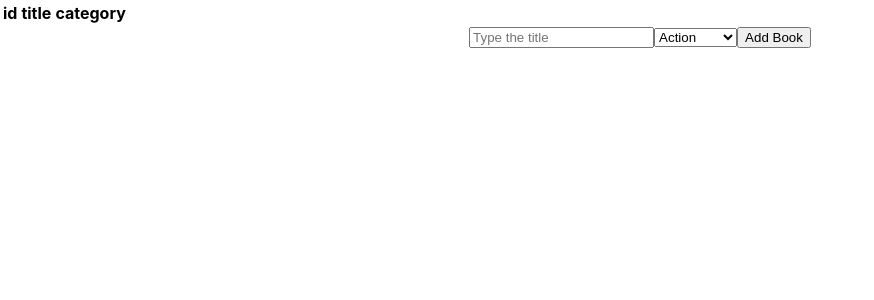
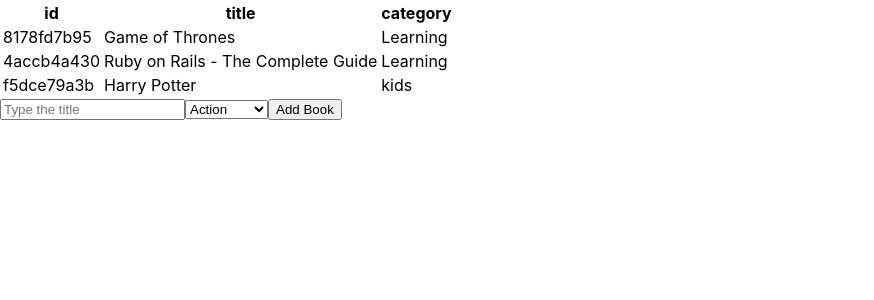
Before and after one commit to tiagoit/mv-react-02-library, a React (Create React App) app: page / in a window 1280 px wide. Shown: the top 300 px of the page, without its empty margins (0-874 px from the left). Built offline with nearby package versions, Linux system fonts and the light colour scheme.

Commit message:
feat: connect the redux state object to App child components

```diff
--- a/src/components/App.js
+++ b/src/components/App.js
@@ -1,15 +1,28 @@
 import React from 'react';
+import { PropTypes } from 'prop-types';
 import BooksForm from '../containers/BooksForm';
 import BooksList from '../containers/BooksList';
 import './App.css';
 
-function App() {
-  return (
-    <div className="App">
-      <BooksList />
-      <BooksForm />
-    </div>
-  );
+class App extends React.Component {
+  constructor(props) {
+    super(props);
+    const { books } = this.props;
+    this.books = books;
+  }
+
+  render() {
+    return (
+      <div>
+        <BooksList books={this.books} />
+        <BooksForm />
+      </div>
+    );
+  }
 }
 
+App.propTypes = {
+  books: PropTypes.arrayOf(PropTypes.object).isRequired,
+};
+
 export default App;
--- a/src/components/Book.js
+++ b/src/components/Book.js
@@ -20,7 +20,7 @@
 
 Book.propTypes = {
   book: PropTypes.shape({
-    id: PropTypes.number.isRequired,
+    id: PropTypes.string.isRequired,
     title: PropTypes.string.isRequired,
     category: PropTypes.string.isRequired,
   }).isRequired,
--- a/src/containers/BooksList.js
+++ b/src/containers/BooksList.js
@@ -15,7 +15,7 @@
         </tr>
       </thead>
       <tbody>
-        { books.map((book) => <Book book={book} />)}
+        { books.map((book) => <Book book={book} key={book.id} />)}
       </tbody>
     </table>
   );
--- a/src/index.js
+++ b/src/index.js
@@ -2,7 +2,7 @@
 import ReactDOM from 'react-dom';
 import uuidv4 from 'uuid/v4';
 import { createStore } from 'redux';
-import { ReactReduxContext } from 'react-redux';
+import { Provider, connect } from 'react-redux';
 import './index.css';
 import App from './components/App';
 import rootReducer from './reducers';
@@ -10,15 +10,15 @@
 const initialState = {
   books: [
     {
-      id: uuidv4(),
+      id: uuidv4().replace('-', '').slice(0, 10),
       title: 'Game of Thrones',
       category: 'Learning',
     }, {
-      id: uuidv4(),
+      id: uuidv4().replace('-', '').slice(0, 10),
       title: 'Ruby on Rails - The Complete Guide',
       category: 'Learning',
     }, {
-      id: uuidv4(),
+      id: uuidv4().replace('-', '').slice(0, 10),
       title: 'Harry Potter',
       category: 'kids',
     },
@@ -26,11 +26,13 @@
 };
 
 const store = createStore(rootReducer, initialState);
-const { Provider } = ReactReduxContext;
+
+const mapStateToProps = (state) => ({ books: state.books });
+const AppContainer = connect(mapStateToProps, null)(App);
 
 ReactDOM.render(
   <Provider store={store}>
-    <App />
+    <AppContainer />
   </Provider>,
   document.getElementById('root'),
 );
--- a/src/reducers/books.js
+++ b/src/reducers/books.js
@@ -1,9 +1,9 @@
 const booksReducer = (prevState = {}, action) => {
   switch (action.type) {
     case 'CREATE_BOOK':
-      return [...prevState.books, action.book];
+      return { ...prevState, books: [...prevState.books, action.book] };
     case 'REMOVE_BOOK':
-      return prevState.books.filter((b) => b.id !== action.book.id);
+      return { ...prevState, books: prevState.books.filter((b) => b.id !== action.book.id) };
     default:
       return prevState;
   }
```
